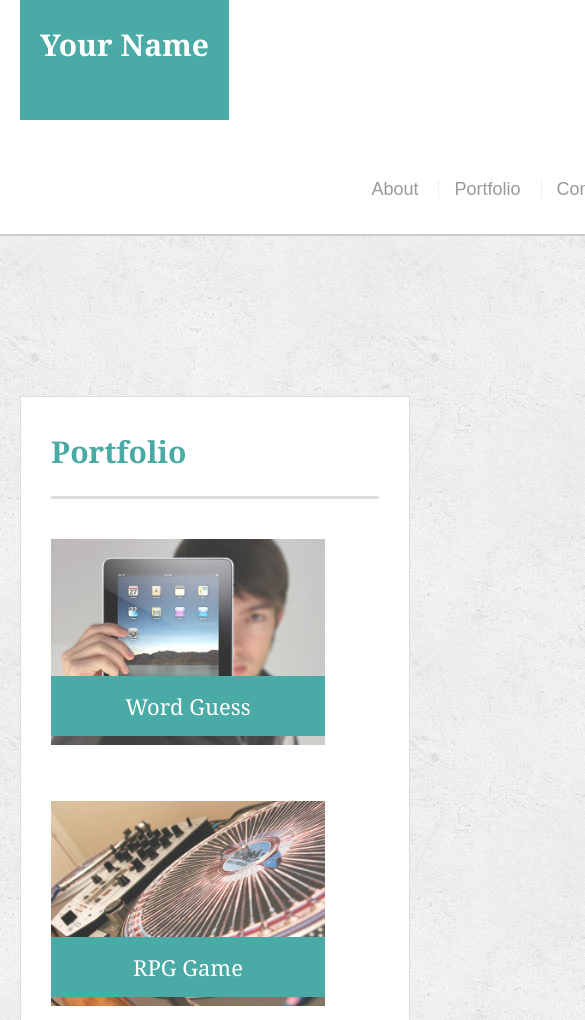
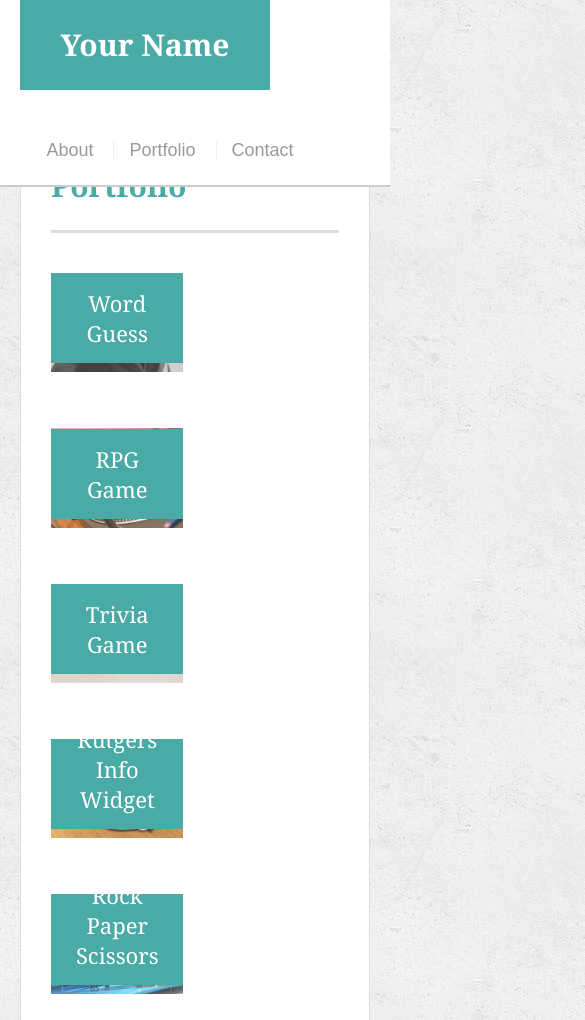
Before and after one commit to n8benzor/Responsive-Portfolio, a plain HTML site: page portfolio.html in a window 390 px wide. Shown: the top 1020 px of the page, 585 px wide, since content can reach past the window. Drawn offline with Linux system fonts and the light colour scheme.

Commit message:
updates to 640 and 768 responsive sizes

```diff
--- a/assets/css/style.css
+++ b/assets/css/style.css
@@ -220,24 +220,9 @@ input[type=submit] {
 
 /* Media Queries */
 
-@media screen and (max-width: 640px){
-  #logo {
-    float: left;
-    width: 100%;
-    height: 90px;
-    font-family: Georgia, Times, "Times New Roman", serif;
-    font-size: 30px;
-    font-weight: 700;
-    line-height: 120px;
-    color: #ffffff;
-    text-align: center;
-    text-decoration: none;
-    position: static;
-    background: #4aaaa5;
-}
+@media screen and (max-width: 640px) {
   .container {
-    width: 100%;
-    max-width: 640px;
+    width: 640px;
   }
     #masthead {
     position: static;
@@ -250,126 +235,195 @@ input[type=submit] {
     border-bottom: 2px solid #cccccc;
     text-align: center;
 }
+  #logo {
+    width: 100%;
+    height: 90px;
+    font-family: Georgia, Times, "Times New Roman", serif;
+    font-size: 30px;
+    font-weight: 700;
+    line-height: 90px;
+    color: #ffffff;
+    text-align: center;
+    text-decoration: none;
+    position: static;
+    background: #4aaaa5;
+}
 nav {
   background: #fff;
   text-align: center;
   width: 100%;
+  margin-top: 0;
+  line-height: 70px;
 }
+#main-container {
+  padding-top: 20px;
+  padding-right: 20px;
+  padding-left: 20px;
+  min-height: calc(100vh - 70px);
+}
+
 .auth-image {
   /* float: left; */
   width: 100%;
   height: 100%;
   margin-top: 10px;
+  margin-bottom: 10px;
   /* margin-right: 25px; */
 }
 .main-section {
   /* float: left; */
-  /* width: 100%; */
-  max-width: 580px;
-  padding: 30px;
+  width: 100%;
+  /* max-width: 580px; */
+  /* padding: 30px; */
   /* margin: 0 0; */
   background: #ffffff;
   border: 1px solid #dddddd;
-  margin-left: 20px;
-  margin-right: 20px;
+  /* margin-left: 20px; */
+  /* margin-right: 20px; */
   margin-bottom: 50px;
 }
-* {
-  box-sizing: border-box;
-  margin: 0;
-  padding: 0;
+
+ul {
+  list-style-type: none;
 }
-user agent stylesheet
-header {
-  display: block;
+/* portfolio page */
+
+.work {
+  position: relative;
+  /* float: left; */
+  width: 100%;
+  /* margin: 20px 0 25px; */
+  overflow: auto;
 }
-body {
-  font-family: Arial, "Helvetica Neue", Helvetica, sans-serif;
-  font-size: 18px;
-  line-height: 34px;
-  color: #777777;
-  background: url(../images/concrete_seamless.png);
+
+.work:nth-child(even) {
+  margin-right: 40px;
 }
+
+.work img {
+  width: 100%;
+  border: 0 none;
+  opacity: 0.8;
+}
+
+.work h3 {
+  position: absolute;
+  bottom: 20px;
+  width: 100%;
+  padding: 15px;
+  margin-bottom: 0;
+  font-weight: 300;
+  line-height: 30px;
+  color: #ffffff;
+  text-align: center;
+  background: #4aaaa5;
+  border-bottom: 0;
+}
+
 }
 
 @media screen and (max-width: 768px) {
   .container {
-      width: 100%;
-      max-width: 768px;
+    width: 768px;
   }
   #masthead {
     position: static;
     z-index: 99;
     width: 768px;
-      /* margin: 0 0 30px; */
+    margin: 0 0 30px;
     overflow: auto;
     color: #ffffff;
-      /* background: #4aaaa5; */
+    background: #ffffff;
     border-bottom: 2px solid #cccccc;
-      text-align: center;
   }
   #logo {
     float: left;
     width: auto;
-      height: 120px;
+    height: 90px;
+    font-family: Georgia, Times, "Times New Roman", serif;
     font-size: 30px;
     font-weight: 700;
-      line-height: 120px;
+    line-height: 90px;
     color: #ffffff;
+    text-align: center;
     text-decoration: none;
-      position: static;
     background: #4aaaa5;
+    margin-left: 20px;
+    padding-left: 10px;
+    padding-right: 10px;
+  }
+  nav {
+    float: right;
+    margin-top: 25px;
+    margin-right: 40px;
+  }
+#main-container {
+  padding-top: 0;
   padding-left: 20px;
   padding-right: 20px;
-      margin-left: 20px;
-      margin-right: 20px;
 }
-  nav {
-      background: #fff;
-      text-align: center;
-      line-height: 89px;
-      padding-right: 50px;
+ #main-section {
+   width: 100%;
+ }
+.work {
+  width: 46%;
+}
+footer {
+  width: 768px;
+}
+ul {
+  list-style-type: none;
+}
 }
 
-}
 @media screen and (max-width: 980px) {
   .container {
     width: 100%;
-      max-width: 980px;
+    /* max-width: 980px; */
+    /* margin: 0 auto; */
+    clear: both;
   }
   #masthead {
-  position: static;
+    position: fixed;
     z-index: 99;
-  width: 980px;
-  /* margin: 0 0 30px; */
+    width: 100%;
+    margin: 0 0 30px;
     overflow: auto;
     color: #ffffff;
     background: #ffffff;
     border-bottom: 2px solid #cccccc;
-  text-align: center;
   }
+
   #logo {
     float: left;
-      /* width: auto; */
-      height: 89;
+    width: 250px;
+    height: 90px;
+    font-family: Georgia, Times, "Times New Roman", serif;
     font-size: 30px;
     font-weight: 700;
     line-height: 90px;
     color: #ffffff;
+    text-align: center;
     text-decoration: none;
-      position: static;
     background: #4aaaa5;
-      padding-left: 20px;
-      padding-right: 20px;
-      margin-left: 20px;
-      margin-right: 20px;
-  }
-  nav {
-      background: #fff;
-      text-align: center;
-      line-height: 89px;
-      float: right;
-      padding-right: 20px;
   }
 
+  nav {
+    float: right;
+    margin-top: 25px;
   }
+  #main-container {
+    padding-top: 130px;
+    min-height: calc(100vh - 70px);
+  }
+
+  .main-section {
+    float: left;
+    width: 100%;
+    max-width: 980px;
+    padding: 30px;
+    margin: 0 0 40px;
+    background: #ffffff;
+    border: 1px solid #dddddd;
+  }
+}
--- a/portfolio.html
+++ b/portfolio.html
@@ -4,6 +4,7 @@
 <head>
   <meta charset="UTF-8">
   <title>Portfolio | Your Name</title>
+  <meta name="viewport" content="width=device-width, initial-scale=1.0">
   <link rel="stylesheet" type="text/css" href="assets/css/style.css">
 </head>
 
```
Also changed, not shown: contact.html (+1 -0 lines). Lines whose indentation alone changed are shown as unchanged.
